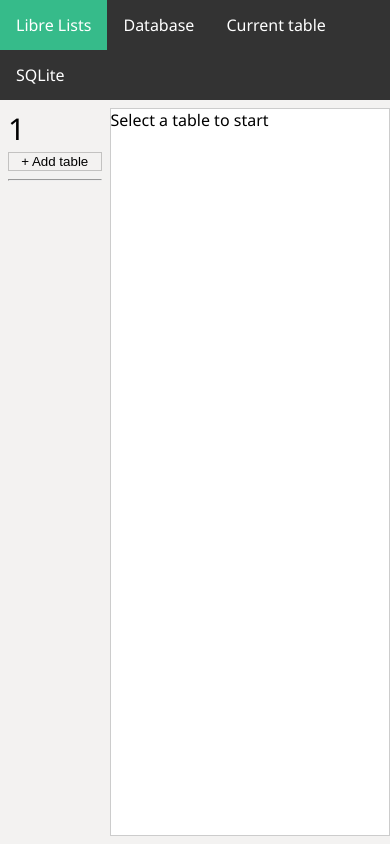
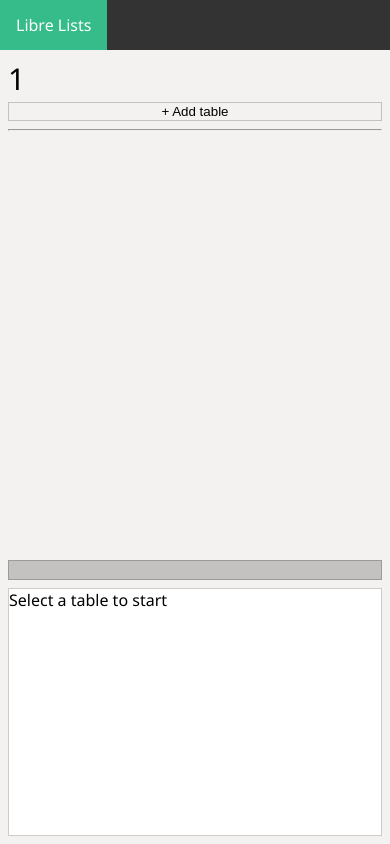
Before and after one commit to AdrBog/LibreLists, a Flask app: page /edit/1 in a window 390 px wide. Run offline with Flask 3, Linux system fonts and the light colour scheme; data that the repository does not hold is empty; some web fonts are replaced.

Commit message:
Added responsive UI

```diff
--- a/static/about/about.html
+++ b/static/about/about.html
@@ -1,9 +1,13 @@
 <head>
+    <meta http-equiv="X-UA-Compatible" content="IE=edge">
+    <meta name="viewport" content="width=device-width, initial-scale=1.0">
     <style>
         .center {
             display: block;
             margin-left: auto;
             margin-right: auto;
+            max-width:100%;
+            max-height:100%;
         }
     </style>
     <link rel="stylesheet" href="/static/css/style.css">
--- a/static/addons/choices.js
+++ b/static/addons/choices.js
@@ -26,7 +26,7 @@
 function addDatalists(datalists){
     for (const datalist of datalists) {
         const keyName = Object.keys(datalist)[0];
-        const element = document.querySelector(`input[column="${keyName}"]`);
+        const element = document.querySelector(`input[column=${keyName}]`);
         const listID = "list_for_" + keyName;
         const list = document.createElement("datalist");
         list.id = listID;
--- a/static/addons/otherApps.js
+++ b/static/addons/otherApps.js
@@ -10,5 +10,5 @@
     a.href = "#";
     a.setAttribute("onclick", "openOtherApps()");
     a.innerText = "Other Apps"
-    document.getElementById("navbar").appendChild(a);
+    document.querySelector(".navbar .desktop").appendChild(a);
 })
--- a/static/css/dialogue.css
+++ b/static/css/dialogue.css
@@ -1,4 +1,10 @@
 @import url('themes/light.css');
+
+@media screen and ((max-width: 600px) or (pointer:coarse)) {
+  input, select, textarea, button {
+    width: 100%;
+  }
+}
 
 body{
     font-family: 'Segoe UI', Tahoma, Geneva, Verdana, sans-serif;
--- a/static/css/style.css
+++ b/static/css/style.css
@@ -18,6 +18,7 @@
   font-family: 'Segoe UI', Tahoma, Geneva, Verdana, sans-serif;
   background-color: var(--bg);
   color: var(--fg);
+  overflow: hidden;
 }
 
 a{
@@ -115,8 +116,6 @@
 }
 
 .container{
-  background-color: var(--bg);
-  color: var(--fg);
   flex: 1 1 auto;
   padding: 8px;
   gap: 8px;
@@ -124,6 +123,69 @@
   flex-direction: row;
   min-height: 0;
 }
+
+.main {
+  float: left;
+  width: 100%;
+}
+
+@media screen and ((max-width: 600px) or (pointer:coarse)) {
+  .container{
+    flex-direction: column;
+  }
+
+  .table-editor{
+    height: 100%;
+  }
+
+  .desktop{
+    width: 0;
+    height: 0;
+    overflow: hidden;
+  }
+
+  .mobile{
+    width: auto !important;
+    height: 50px !important;
+    display: flex;
+    overflow: hidden;
+  }
+
+  .table-list{
+    max-width: 100% !important;
+    height: 200%;
+    overflow: scroll;
+  }
+
+  .table-list.collapsed {
+    max-height: 0;
+    overflow: hidden;
+  }
+
+  .mobile button{
+    background-color: transparent;
+    color: var(--toolbar-fg);
+    border: 0;
+    flex: 1;
+    font-size: 35px;
+  }
+
+  dialog{
+    width: 100%;
+  }
+
+  dialog iframe{
+    width: 100%;
+  }
+
+}
+
+.mobile{
+  width: 0;
+  height: 0;
+  overflow: hidden;
+}
+
 
 .list__header{
   margin-bottom: 8px;
@@ -141,8 +203,13 @@
 }
 
 .table-list{
-  min-width: 25%;
+  max-width: 20%;
   overflow: scroll;
+}
+
+.table-list.collapsed {
+  max-width: 0;
+  overflow: hidden;
 }
 
 button{
@@ -177,7 +244,6 @@
 }
 
 .table-editor{
-  min-width: 75%;
   overflow: scroll;
   background-color: var(--bg-2);
   color: var(--fg-2);
@@ -240,7 +306,7 @@
   box-shadow: inset 0 0 1000px 1000px var(--black-01);
 }
 
-.table-editor table th {
+.table-editor table th, .table-editor table div {
   font-size: 16px;
   padding: 8px;
   text-align: left;
@@ -262,7 +328,7 @@
   overflow-wrap: break-word;
 }
 
-.table-editor table td:hover, .table-editor table th:hover{
+.table-editor table td:hover, .table-editor table th:hover, .table-editor table div:hover{
   box-shadow: inset 0 0 1000px 1000px var(--black-01);
 }
 
@@ -341,6 +407,7 @@
 dialog.left {
   margin-right: 0;
   height: 100%;
+  width: 500px;
   margin-top: 0;
   box-sizing: content-box;
   display: flex;
@@ -349,4 +416,5 @@
 
 dialog.left iframe {
   flex: 1;
+  width: 100%;
 }
--- a/templates/base.html
+++ b/templates/base.html
@@ -13,7 +13,12 @@
     <div class="editor">
         <nav class="navbar" id="navbar">
             <a href="/" class="home">Libre Lists</a>
-            {% block navbar_content %}{% endblock %}
+            <div class="desktop">
+                {% block navbar_content %}{% endblock %}
+            </div>
+            <div class="mobile">
+                {% block navbar_content_mobile %}{% endblock %}
+            </div>
         </nav>
         <div class="container">
             <noscript>
--- a/templates/edit.html
+++ b/templates/edit.html
@@ -4,9 +4,7 @@
 
 {% block navbar_content %}
 <div class="dropdown">
-    <button class="dropbtn">Database
-        <i class="fa fa-caret-down"></i>
-    </button>
+    <button class="dropbtn">Database</button>
     <div id="database-dropdown" class="dropdown-content">
         <a href="#" onclick="insertTableDialog()">Add Table</a>
         <hr>
@@ -15,9 +13,7 @@
     </div>
 </div>
 <div class="dropdown">
-    <button class="dropbtn">Current table
-        <i class="fa fa-caret-down"></i>
-    </button>
+    <button class="dropbtn">Current table</button>
     <div id="table-dropdown" class="dropdown-content">
         <a href="#" id="navbar-add-column" onclick="addColumnDialog()">Add Column</a>
         <a href="#" id="navbar-add-row" onclick="addRecordDialog()">Add Record</a>
@@ -28,14 +24,21 @@
     </div>
 </div>
 <div class="dropdown">
-    <button class="dropbtn">SQLite
-        <i class="fa fa-caret-down"></i>
-    </button>
+    <button class="dropbtn">SQLite</button>
     <div id="database-dropdown" class="dropdown-content">
         <a href="#" onclick="SQLWindow()">SQL Window</a>
     </div>
 </div>
 {% endblock %}
+
+{% block navbar_content_mobile %}
+<!-- This menu is visible in mobile display  -->
+<button class="icon" onclick="addRecordDialog()"></button>
+<button class="icon" onclick="select(DATABASE_CONFIG_TABLE)"></button>
+<button class="icon" onclick="deleteTableDialog(currentTable)">󰗩</button>
+<button class="icon" onclick="SQLWindow()"></button>
+{% endblock %}
+
 
 {% block content %}
 <div id="column-menu" class="rclick-menu" style="visibility: hidden;">
@@ -53,8 +56,10 @@
     <hr>
     <div id="table-list-buttons"></div>
 </div>
-<div id="table-editor" class="table-editor unselectable">
-</div>
+
+<button class="icon" onclick="TABLE_LIST.classList.toggle('collapsed')"></button>
+
+<div id="table-editor" class="main table-editor unselectable"></div>
 
 <script src="/static/js/global.js"></script>
 <script src="/static/js/utils.js"></script>
@@ -157,6 +162,9 @@
             const records = await getTableRecords("{{ id }}", selectTable, filter);
             const tableColumns = await getTableColumns("{{ id }}", selectTable, columns);
             TABLE_EDITOR.appendChild(generateTable(records, tableColumns));
+            TABLE_EDITOR.querySelector("table tr").insertAdjacentHTML("beforeend", `
+                <div onclick="addColumnDialog()" style="min-width: 64px; text-align: center;">+</div>
+            `)
             currentTableCreateInfo = await getTableCreationInfo("{{ id }}", selectTable);
             currentTableInfo = tableColumns;
             currentColumnNames = getTableColumnsNames(TABLE_EDITOR.querySelector("table"))
@@ -291,10 +299,13 @@
     refreshTableList();
     refreshDatabaseName();
 
-    if ("{{ defaultTable }}")
+    if ("{{ defaultTable }}"){
         select("{{ defaultTable }}")
-    else
+        TABLE_LIST.classList.toggle('collapsed')
+    }
+    else{
         selectNone();
+    }
 </script>
 
 {% endblock %}
```
Also changed, not shown: templates/index.html (+8 -0 lines), README.md, res/6.png (added), static/about/changelog.txt.
